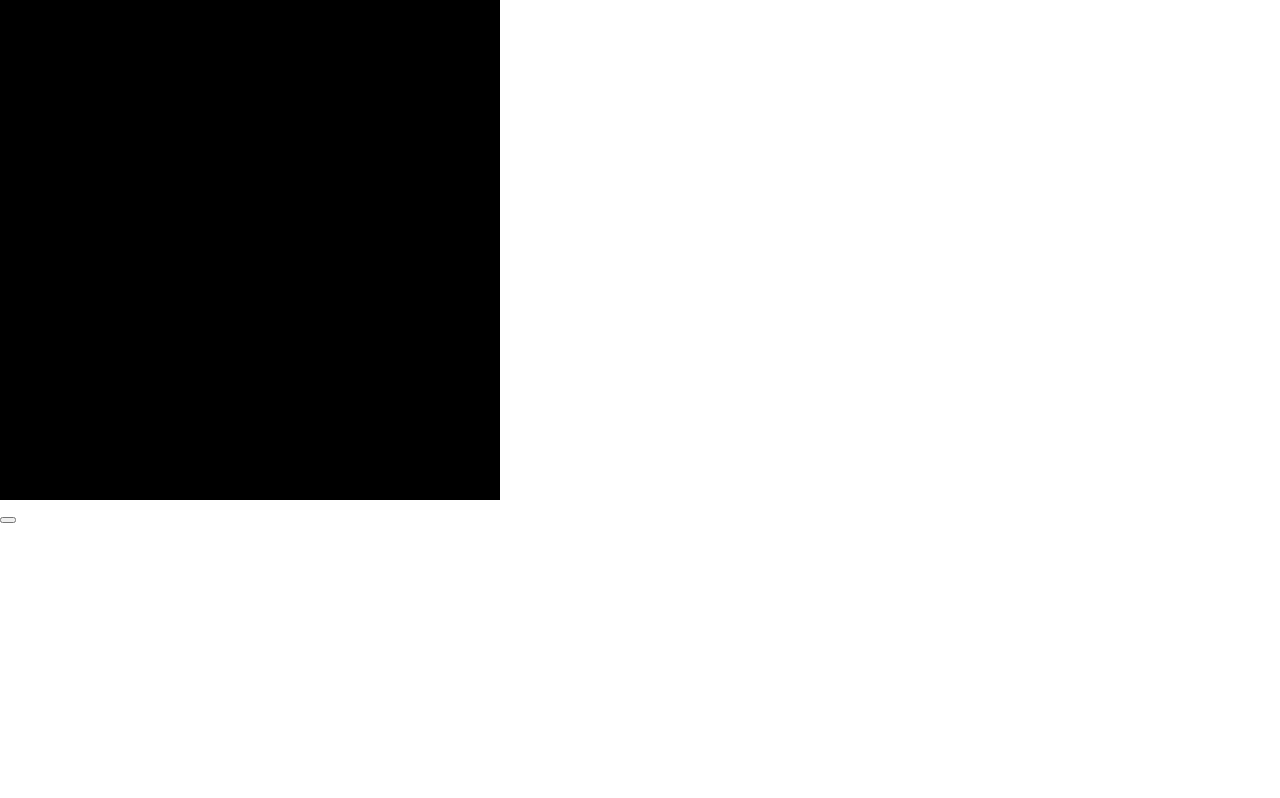
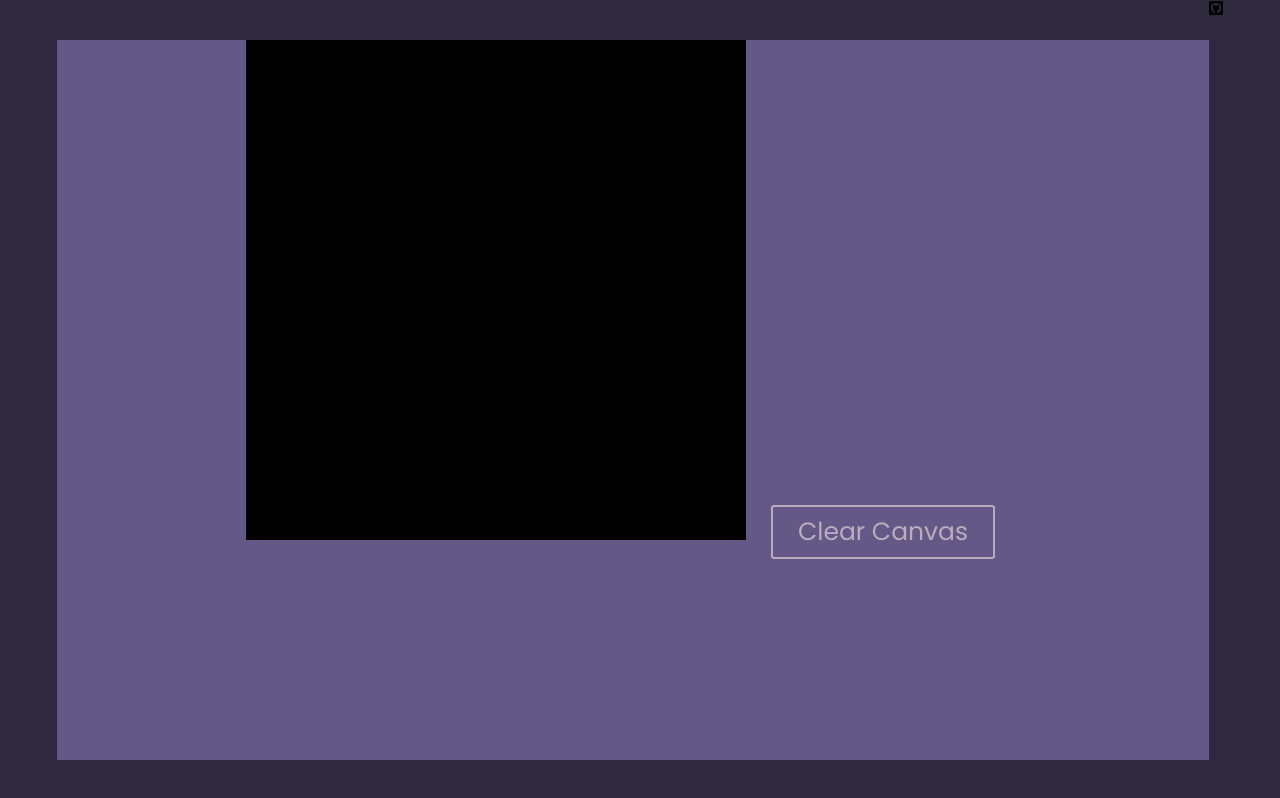
Before and after one commit to williamjchen/draw-prediction, a React (Create React App) app: page / in a window 1280 px wide. Built offline with nearby package versions, Linux system fonts and the light colour scheme.

Commit message:
add basic styling

```diff
--- a/package.json
+++ b/package.json
@@ -3,13 +3,17 @@
   "version": "0.1.0",
   "private": true,
   "dependencies": {
+    "@fortawesome/fontawesome-svg-core": "^1.2.36",
+    "@fortawesome/free-brands-svg-icons": "^5.15.4",
+    "@fortawesome/free-solid-svg-icons": "^5.15.4",
+    "@fortawesome/react-fontawesome": "^0.1.15",
     "@testing-library/jest-dom": "^5.11.4",
     "@testing-library/react": "^11.1.0",
     "@testing-library/user-event": "^12.1.10",
     "react": "^17.0.2",
-    "react-canvas-draw": "^1.1.1",
     "react-dom": "^17.0.2",
     "react-scripts": "4.0.3",
+    "styled-components": "^5.3.1",
     "web-vitals": "^1.0.1"
   },
   "scripts": {
--- a/src/App.js
+++ b/src/App.js
@@ -1,10 +1,18 @@
 import React from 'react';
+import { FontAwesomeIcon } from '@fortawesome/react-fontawesome'
+import { faGithubSquare } from '@fortawesome/free-brands-svg-icons'
 import Canvas from './Canvas'
+import './Styles.css';
 import './App.css';
 
 function App() {
   return (
-    <Canvas/>
+      <div className="bigContainer">
+        <div className="subContainer">
+          <Canvas />
+        </div>
+        <FontAwesomeIcon icon={faGithubSquare} />
+      </div>
   )
 }
 
--- a/src/Canvas.js
+++ b/src/Canvas.js
@@ -1,6 +1,8 @@
 import React, { useEffect, useRef, useState } from 'react';
+import Button from './components/Button'
+import './Styles.css';
 
-export function Canvas() {
+function Canvas() {
     const [isDrawing, setIsDrawing] = useState(false)
     const canvasRef = useRef(null)
     const contextRef = useRef(null)
@@ -37,7 +39,6 @@ export function Canvas() {
     const draw = ({ nativeEvent }) => {
         if (!isDrawing) return
         const { offsetX, offsetY } = nativeEvent
-        console.log(`X: ${offsetX}  Y: ${offsetY}`)
         contextRef.current.lineTo(offsetX, offsetY)
         contextRef.current.stroke()
     }
@@ -51,15 +52,13 @@ export function Canvas() {
 
     return (
         <div>
-            <div>
             <canvas
                 onMouseDown={startDrawing}
                 onMouseUp={finishDrawing}
                 onMouseMove={draw}
                 ref={canvasRef}
             />
-            </div>
-            <button onClick = {clearCanvas}></button>
+            <Button onClick = {clearCanvas}>Clear Canvas</Button>
         </div>
     )
 }
--- /dev/null
+++ b/src/Styles.css
@@ -0,0 +1,19 @@
+@import url('https://fonts.googleapis.com/css2?family=Poppins:wght@300;400;500&display=swap');
+
+.bigContainer {
+    background-color: #2E293D;
+    display: flex;
+    justify-content: center;
+    width: 100vw;
+    height: 100vh;
+}
+
+.subContainer {
+    background-color: #645986;
+    text-align: center;
+    align-self: center;
+    align-items: center;
+    height:90%;
+    width:90%;
+    max-width: 100%;
+}
--- /dev/null
+++ b/src/components/Button.js
@@ -0,0 +1,15 @@
+import styled from 'styled-components'
+
+const Button = styled.button`
+  background: transparent;
+  border-radius: 3px;
+  border: 2px solid #BAABBD;
+  color: #BAABBD;
+  margin: 0 1em;
+  padding: 0.25em 1em;
+  font-family: 'Poppins', sans-serif;
+  font-size: 25px;
+  font-weight: 400;
+`
+
+export default Button
```
Also changed, not shown: 1 other file (tests, documents, lock files or other folders). Lines whose indentation alone changed are shown as unchanged.
